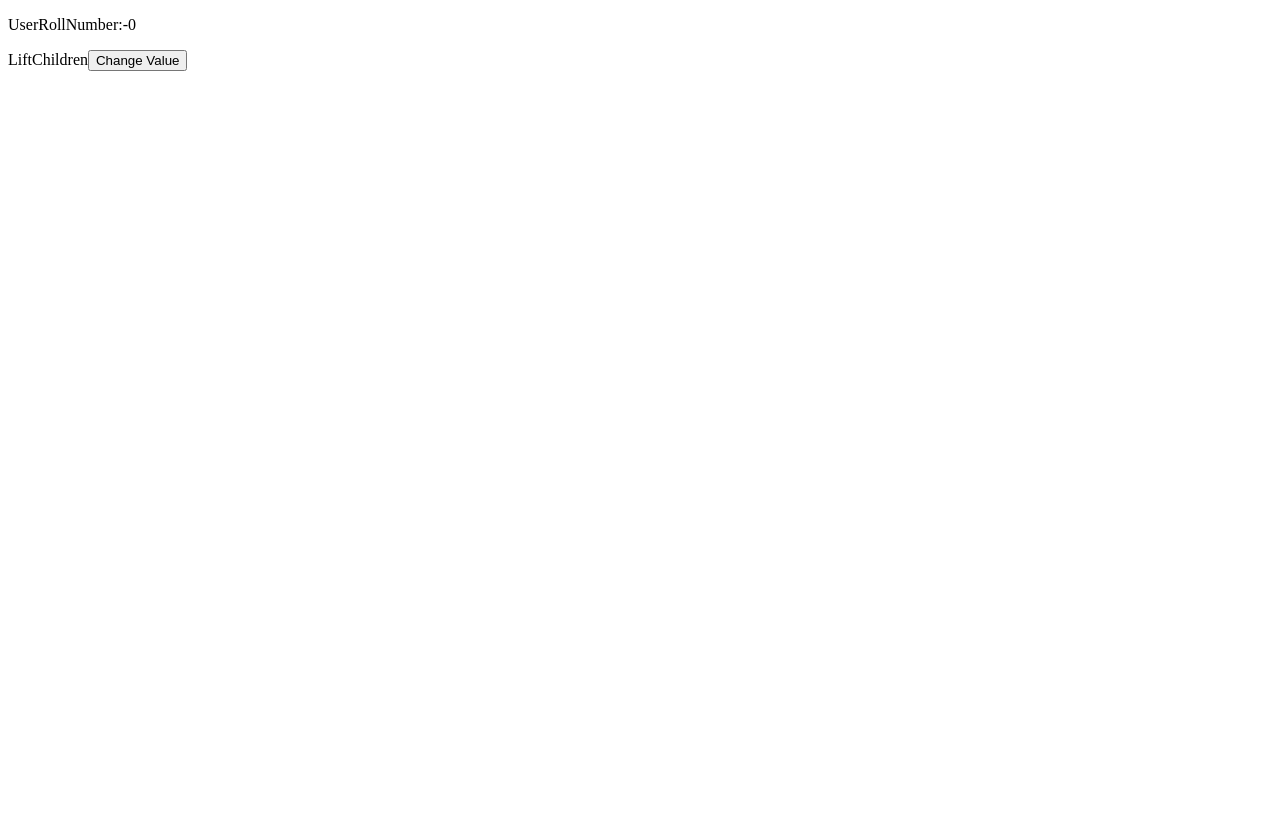
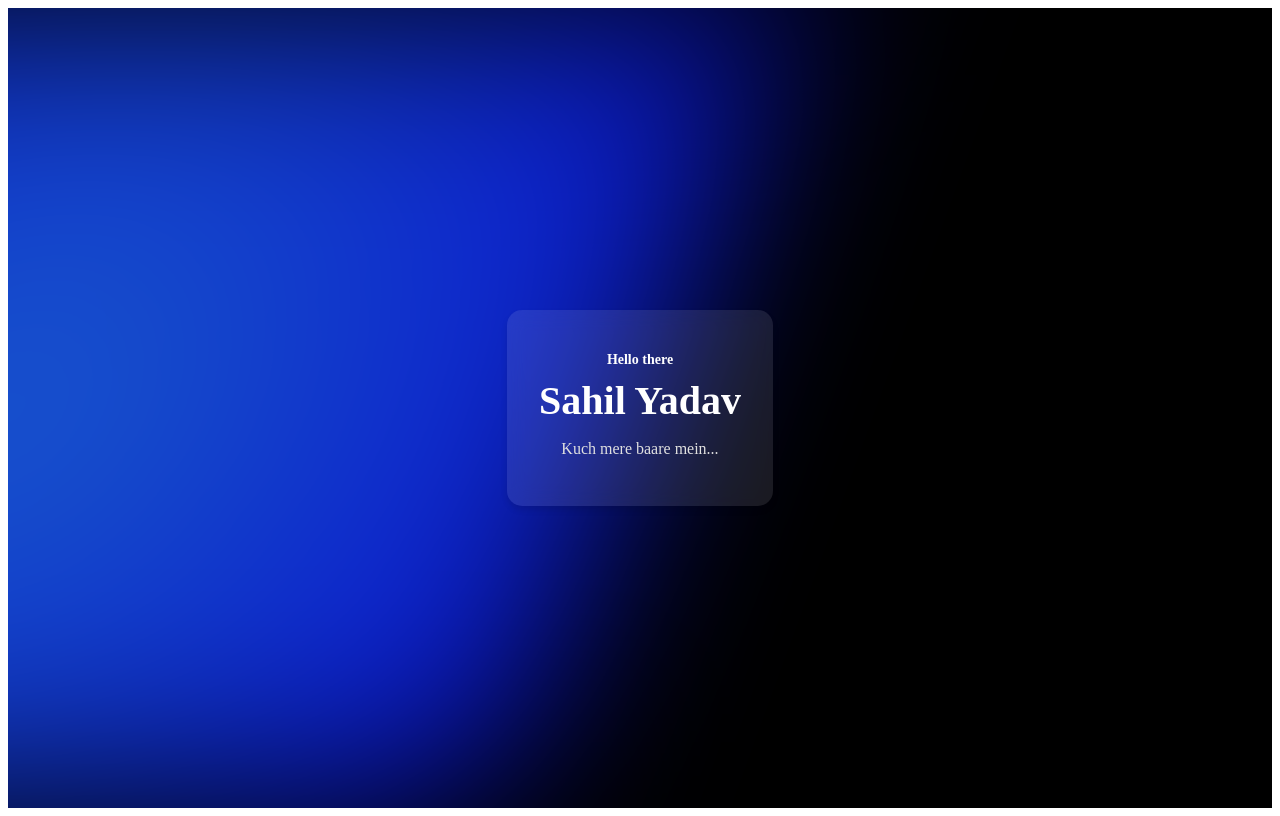
Before and after one commit to SahilMern/Reactjs, a React (Vite) app: page / in a window 1280 px wide. Built offline with nearby package versions, Linux system fonts and the light colour scheme.

Commit message:
background design

```diff
--- /dev/null
+++ b/src/Design/Background.css
@@ -0,0 +1,55 @@
+/* Background styling */
+.background {
+    min-height: 100vh; /* Full height */
+    display: flex;
+    align-items: center;
+    justify-content: center;
+    background-color: black; /* Black background */
+    position: relative;
+    overflow: hidden; /* Hide overflow for left background */
+  }
+
+  /* Left side background design */
+  .left-background {
+    position: absolute;
+    left: -50%; /* Half out of the screen */
+    top: 0;
+    width: 100%;
+    height: 100%;
+    background: radial-gradient(circle, rgba(31, 113, 255, 0.8), rgba(9, 13, 252, 0.8)); /* Light purple to violet gradient */
+    filter: blur(100px); /* Blur effect */
+    transform: skewX(-20deg); /* Skew effect for diagonal design */
+    z-index: 0; /* Behind the content */
+  }
+
+  /* Content box styling */
+  .content {
+    background: rgba(255, 255, 255, 0.1); /* Semi-transparent white background */
+    backdrop-filter: blur(10px); /* Blur effect */
+    border-radius: 15px; /* Rounded corners */
+    padding: 2rem;
+    text-align: center;
+    box-shadow: 0 4px 6px rgba(0, 0, 0, 0.1); /* Shadow for depth */
+    z-index: 1; /* Ensure content is above the left background */
+  }
+
+  /* Small text styling */
+  .small-text {
+    font-size: 0.875rem; /* 14px */
+    color: #ffffff; /* White color */
+  }
+
+  /* Big text styling */
+  .big-text {
+    font-size: 2.5rem; /* 40px */
+    font-weight: bold;
+    color: #ffffff; /* White color */
+    margin: 0.5rem 0; /* Spacing */
+  }
+
+  /* Description text styling */
+  .description {
+    font-size: 1rem; /* 16px */
+    color: #e0e0e0; /* Light gray color */
+    margin-top: 1rem; /* Spacing */
+  }
--- /dev/null
+++ b/src/Design/Background.jsx
@@ -0,0 +1,22 @@
+import React from 'react';
+import './Background.css'; // CSS file ko import karenge
+
+const App = () => {
+  return (
+    <div className="background">
+      {/* Left side background design */}
+      <div className="left-background"></div>
+
+      {/* Content */}
+      <div className="content">
+        <h1 className="small-text">Hello there</h1>
+        <h2 className="big-text">Sahil Yadav</h2>
+        <p className="description">
+          Kuch mere baare mein...
+        </p>
+      </div>
+    </div>
+  );
+};
+
+export default App;
--- a/src/main.jsx
+++ b/src/main.jsx
@@ -14,6 +14,7 @@ import CallingApi from './Api/CallingApi.jsx'
 import UseForm from './hooks/useForm/UseForm.jsx'
 import UseTransitionExample from './hooks/UseTranstion.jsx'
 import LiftParent from './Test/lifting/LiftParent.jsx'
+import Background from './Design/Background.jsx'
 
 createRoot(document.getElementById('root')).render(
   <UserProvider>
@@ -29,6 +30,7 @@ createRoot(document.getElementById('root')).render(
     {/* <Test /> */}
     {/* <UseForm /> */}
     {/* <UseTransitionExample /> */}
-    <LiftParent />
+    {/* <LiftParent /> */}
+    <Background />
   </UserProvider>
 )
```
Also changed, not shown: src/Test/lifting/LiftChildren.jsx (line endings or trailing spaces).
